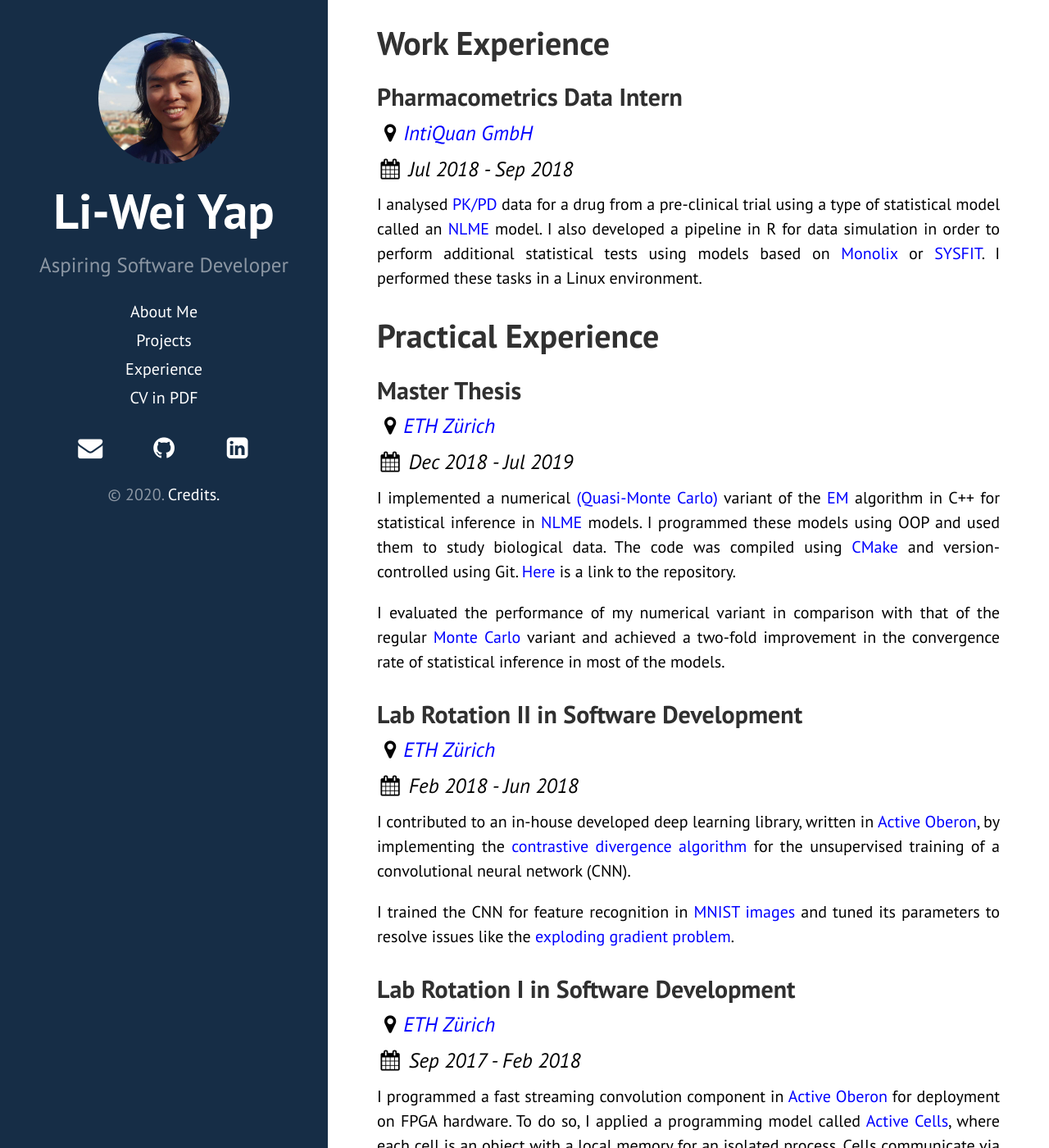
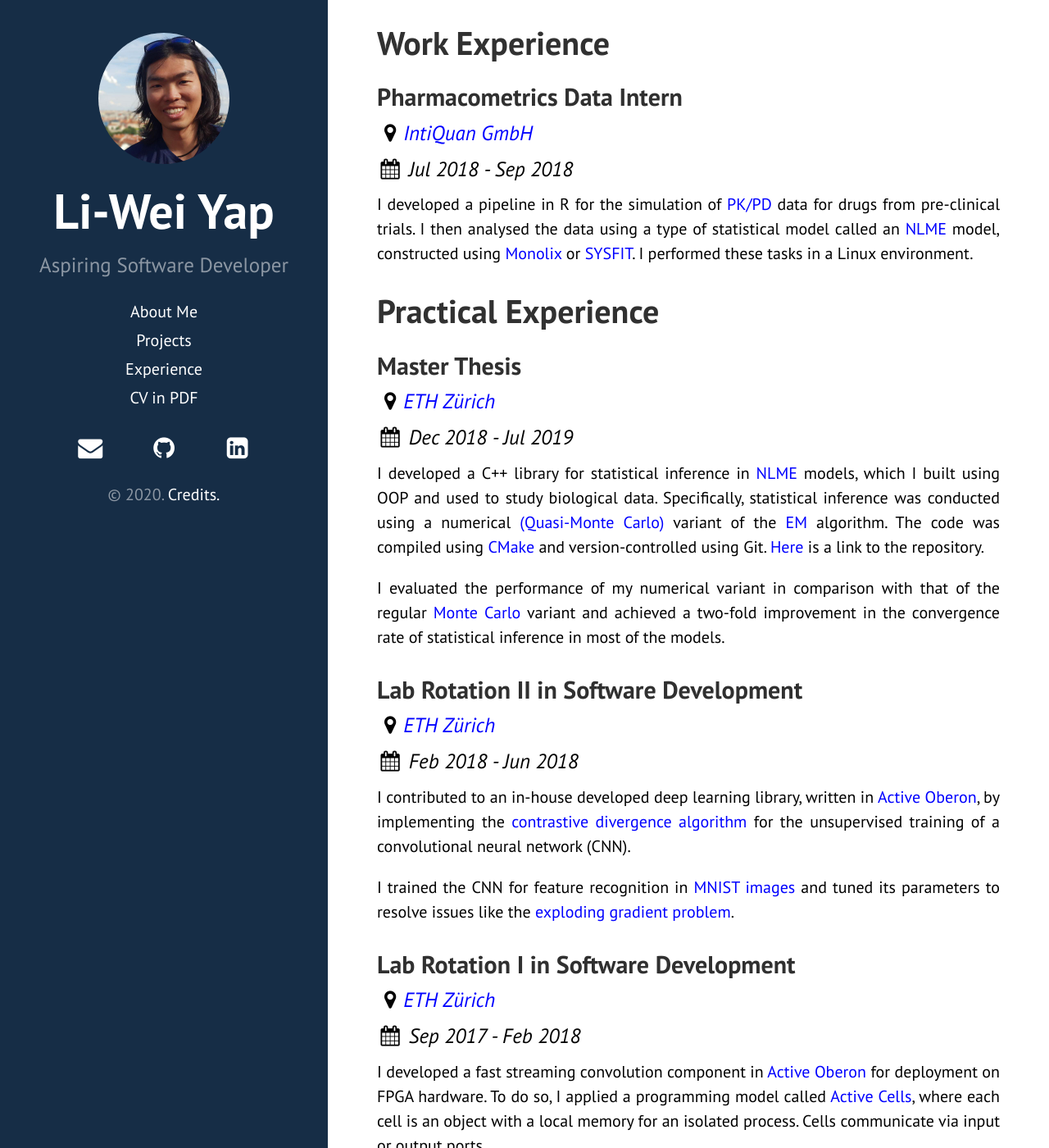
Before and after one commit to liweiyap/liweiyap.github.io, a Jekyll site: the page built from experience.html, in a window 1280 px wide and 1400 px high. Shown: the whole window at 82% size. Built offline with Jekyll 4.4.1, drawn with Linux system fonts in a browser that asks for light colours; nearby versions of some CDN libraries; some of the changed text lies outside the part shown.

Commit message:
Edit CV and experience section.

```diff
--- a/experience.html
+++ b/experience.html
@@ -9,8 +9,7 @@ layout: page
         <h2 class="post-title">Pharmacometrics Data Intern</h2>
         <h3 class="post-subtitle"><i class="fa fa-fw fa-map-marker"></i><a href="https://www.intiquan.com/">IntiQuan GmbH</a></h3>
         <h3 class="post-subtitle"><i class="fa fa-fw fa-calendar"></i> Jul 2018 - Sep 2018</h3>
-        <p>I analysed <a href="https://en.wikipedia.org/wiki/PK/PD_models">PK/PD</a> data for a drug from a pre-clinical trial using a type of statistical model called an <a href="https://en.wikipedia.org/wiki/Mixed_model">NLME</a> model. I also developed a pipeline in R for data simulation in order to perform additional statistical tests using models based on <a href="http://lixoft.com/products/monolix/">Monolix</a> or <a href="http://www.sai.msu.su/sal/B/0/SYSFIT.html">SYSFIT</a>. I performed these tasks in a Linux environment.
-        </p>
+        <p>I developed a pipeline in R for the simulation of <a href="https://en.wikipedia.org/wiki/PK/PD_models">PK/PD</a> data for drugs from pre-clinical trials. I then analysed the data using a type of statistical model called an <a href="https://en.wikipedia.org/wiki/Mixed_model">NLME</a> model, constructed using <a href="http://lixoft.com/products/monolix/">Monolix</a> or <a href="http://www.sai.msu.su/sal/B/0/SYSFIT.html">SYSFIT</a>. I performed these tasks in a Linux environment.</p>
     </div>
 
     <h1>Practical Experience</h1>
@@ -19,7 +18,7 @@ layout: page
         <h2 class="post-title">Master Thesis</h2>
         <h3 class="post-subtitle"><i class="fa fa-fw fa-map-marker"></i><a href="https://csb.ethz.ch/">ETH Zürich</a></h3>
         <h3 class="post-subtitle"><i class="fa fa-fw fa-calendar"></i> Dec 2018 - Jul 2019</h3>
-        <p>I implemented a numerical <a href="https://en.wikipedia.org/wiki/Quasi-Monte_Carlo_method">(Quasi-Monte Carlo)</a> variant of the <a href="https://en.wikipedia.org/wiki/Expectation%E2%80%93maximization_algorithm">EM</a> algorithm in C++ for statistical inference in <a href="https://en.wikipedia.org/wiki/Mixed_model">NLME</a> models. I programmed these models using OOP and used them to study biological data. The code was compiled using <a href="https://cmake.org/">CMake</a> and version-controlled using Git. <a href="https://git.bsse.ethz.ch/csb/qmcnlme">Here</a> is a link to the repository.</p>
+        <p>I developed a C++ library for statistical inference in <a href="https://en.wikipedia.org/wiki/Mixed_model">NLME</a> models, which I built using OOP and used to study biological data. Specifically, statistical inference was conducted using a numerical <a href="https://en.wikipedia.org/wiki/Quasi-Monte_Carlo_method">(Quasi-Monte Carlo)</a> variant of the <a href="https://en.wikipedia.org/wiki/Expectation%E2%80%93maximization_algorithm">EM</a> algorithm. The code was compiled using <a href="https://cmake.org/">CMake</a> and version-controlled using Git. <a href="https://git.bsse.ethz.ch/csb/qmcnlme">Here</a> is a link to the repository.</p>
         <p>I evaluated the performance of my numerical variant in comparison with that of the regular <a href="https://en.wikipedia.org/wiki/Monte_Carlo_method">Monte Carlo</a> variant and achieved a two-fold improvement in the convergence rate of statistical inference in most of the models.</p>
     </div>
 
@@ -35,7 +34,7 @@ layout: page
         <h2 class="post-title">Lab Rotation I in Software Development</h2>
         <h3 class="post-subtitle"><i class="fa fa-fw fa-map-marker"></i><a href="http://people.inf.ethz.ch/felixf/index.html">ETH Zürich</a></h3>
         <h3 class="post-subtitle"><i class="fa fa-fw fa-calendar"></i> Sep 2017 - Feb 2018</h3>
-        <p>I programmed a fast streaming convolution component in <a href="https://en.wikipedia.org/wiki/Active_Oberon">Active Oberon</a> for deployment on FPGA hardware. To do so, I applied a programming model called <a href="http://people.inf.ethz.ch/felixf/pdfs/2016_FSP_ComputeModelHPSoCFPGA.pdf">Active Cells</a>, where each cell is an object with a local memory for an isolated process. Cells communicate via input or output ports.</p>
+        <p>I developed a fast streaming convolution component in <a href="https://en.wikipedia.org/wiki/Active_Oberon">Active Oberon</a> for deployment on FPGA hardware. To do so, I applied a programming model called <a href="http://people.inf.ethz.ch/felixf/pdfs/2016_FSP_ComputeModelHPSoCFPGA.pdf">Active Cells</a>, where each cell is an object with a local memory for an isolated process. Cells communicate via input or output ports.</p>
         <p>I implemented a network of three cells in the following order: Input, Convolution, and Output. At each iteration, an element of a matrix is streamed in; the Convolution cell mimics a moving kernel for matrix convolution; finally, the convolutional output is streamed out.</p>
     </div>
 
@@ -43,6 +42,6 @@ layout: page
         <h2 class="post-title">Visiting Researcher</h2>
         <h3 class="post-subtitle"><i class="fa fa-fw fa-map-marker"></i><a href="https://rgendres3.wixsite.com/biologicalphysics">Imperial College London</a></h3>
         <h3 class="post-subtitle"><i class="fa fa-fw fa-calendar"></i> Feb 2016 - Oct 2017</h3>
-        <p>I programmed an ODE model of the cell-wall dynamics during bacterial spore formation in Matlab. I published my work as <a href="https://pubs.rsc.org/en/content/articlelanding/2017/SM/C7SM00818J#!divAbstract">lead author</a>.</p>
+        <p>I developed an ODE model of the cell-wall dynamics during bacterial spore formation in Matlab. I published my work as <a href="https://pubs.rsc.org/en/content/articlelanding/2017/SM/C7SM00818J#!divAbstract">lead author</a>.</p>
     </div>
 </body>
```
Also changed, not shown: 1 other file.
